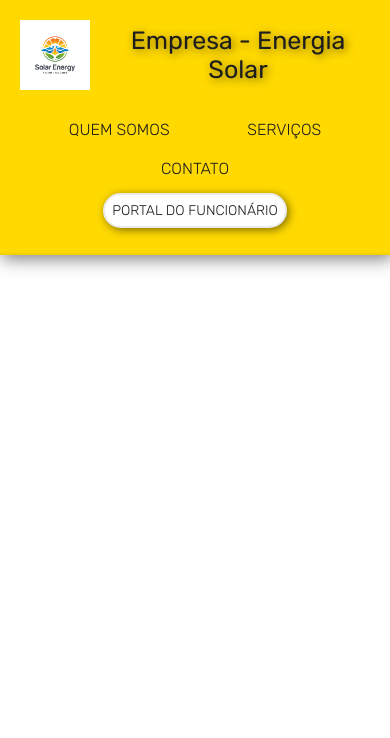
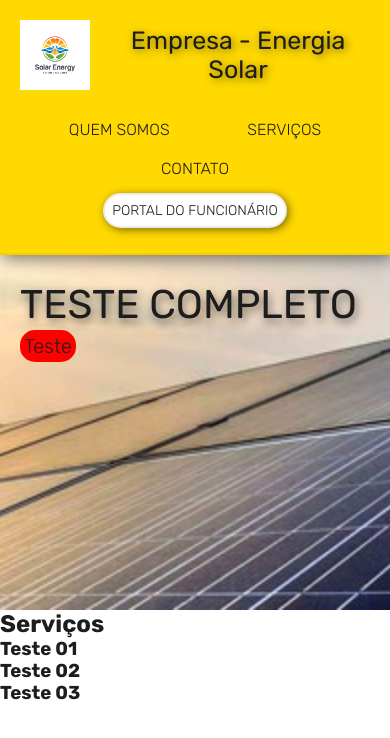
Before and after one commit to Daniel-Alisson/Projeto-EnergiaSolar, an Angular app: page / in a window 390 px wide. Shown: the top 738 px of the page. Built offline with nearby package versions, Linux system fonts and the light colour scheme.

Commit message:
V0.7
Coloquei um banner aleatório, além de um titulo e link com hover, preciso arrumar a responsividade dps

```diff
--- a/src/app/components/header/header.component.css
+++ b/src/app/components/header/header.component.css
@@ -11,6 +11,7 @@ header {
   padding: 10px 10px 10px 10px;
   border-bottom: 2px solid var(--cor-header-borda);
   box-shadow: 2px 4px 16px rgba(0, 0, 0, 0.5);
+  z-index: 1000;
 }
 
 .empresa {
--- a/src/app/components/home/home.component.css
+++ b/src/app/components/home/home.component.css
@@ -1,3 +1,46 @@
 main {
-  margin-top: 150px;
+  margin-top: 110px;
 }
+
+.banner {
+  width: 100%;
+  height: 500px;
+  background: url(../../../../public/assets/images/banner-energia-solar.jpg)
+    no-repeat center;
+  background-size: cover;
+}
+
+.banner div {
+  position: relative;
+  top: 170px;
+  margin: 0px 20px;
+}
+
+.banner h1 {
+  font-size: 40px;
+  font-weight: 400;
+  text-align: left;
+  text-transform: uppercase;
+  justify-content: center;
+  text-shadow: 2px 4px 8px rgba(0, 0, 0, 0.5);
+  line-height: 50px;
+}
+
+.banner a {
+  display: inline-block;
+  color: var(--cor-font);
+  font-size: 20px;
+  font-weight: 200;
+  text-decoration: none;
+  padding: 2px;
+  background-color: red;
+  border: 2px solid red;
+  border-radius: 15px;
+  transition: all 0.5s ease-in-out;
+}
+
+.banner a:hover {
+  color: white;
+  transform: scale(1.1);
+  box-shadow: 2px 2px 8px black;
+}
--- a/src/app/components/home/home.component.html
+++ b/src/app/components/home/home.component.html
@@ -2,8 +2,8 @@
   <!-- É PARA SER UM BANNER, TENHO Q PESQUISAR COMO COLOCAR-->
   <section class="banner">
     <div>
-      <h1></h1>
-      <a href=""></a>
+      <h1>Teste Completo</h1>
+      <a href="">Teste</a>
     </div>
   </section>
 
```
Also changed, not shown: public/assets/images/banner-energia-solar.jpg (added).
